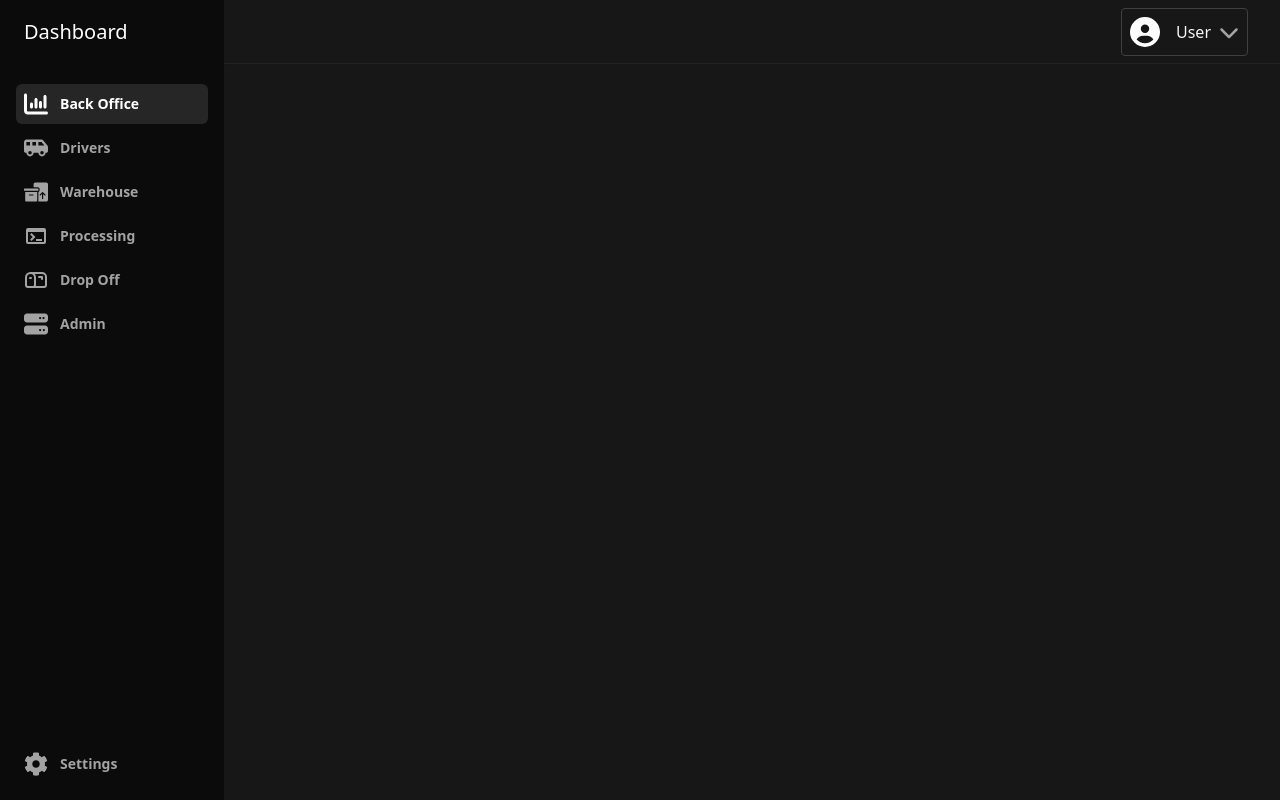
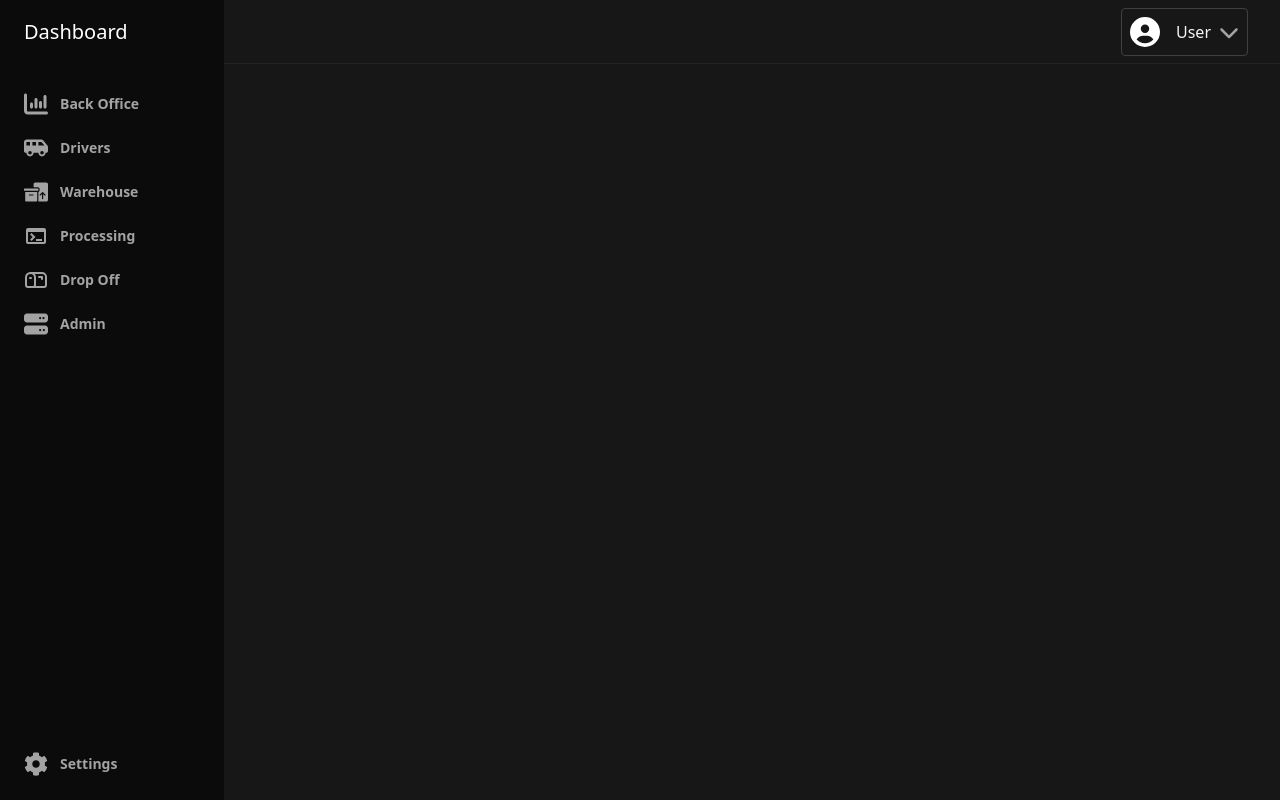
Before and after one commit to Howling-Techie/weee-charity-frontend, a React (Vite) app: page / in a window 1280 px wide. Built offline with nearby package versions, Linux system fonts and the light colour scheme.

Commit message:
Updated the sidebar and container formatting, sidebar also reflects current path.

```diff
--- a/src/components/Container.jsx
+++ b/src/components/Container.jsx
@@ -1,6 +1,6 @@
 export const Container = ({children}) => {
     return (
-        <div className="container mx-auto sm:px-6 lg:px-8 text-gray-200">
+        <div className="container mx-auto sm:px-6 lg:px-8 text-neutral-200">
             {children}
         </div>
     )
--- a/src/components/Sidebar.jsx
+++ b/src/components/Sidebar.jsx
@@ -1,4 +1,4 @@
-import {Fragment, useState} from 'react'
+import {Fragment, useEffect, useState} from 'react'
 import {Dialog, Menu, Transition} from '@headlessui/react'
 import {
     FaBars,
@@ -11,16 +11,16 @@ import {
 } from "react-icons/fa6";
 import {MdTerminal} from "react-icons/md";
 import {LuMailbox} from "react-icons/lu";
-import {Outlet} from "react-router-dom";
+import {Outlet, useLocation} from "react-router-dom";
 import {FaCog} from "react-icons/fa";
 
-const navigation = [
-    {name: 'Back Office', href: '#', icon: FaChartColumn, current: true},
-    {name: 'Drivers', href: '#', icon: FaVanShuttle, current: false},
-    {name: 'Warehouse', href: '#', icon: FaBoxesPacking, current: false},
-    {name: 'Processing', href: '#', icon: MdTerminal, current: false},
-    {name: 'Drop Off', href: '#', icon: LuMailbox, current: false},
-    {name: 'Admin', href: '#', icon: FaServer, current: false},
+const initialNavigation = [
+    {name: 'Back Office', href: '/office', icon: FaChartColumn, current: false},
+    {name: 'Drivers', href: '/drivers', icon: FaVanShuttle, current: false},
+    {name: 'Warehouse', href: '/warehouse', icon: FaBoxesPacking, current: false},
+    {name: 'Processing', href: '/processing', icon: MdTerminal, current: false},
+    {name: 'Drop Off', href: '/dropoff', icon: LuMailbox, current: false},
+    {name: 'Admin', href: '/admin', icon: FaServer, current: false},
 ]
 const userNavigation = [
     {name: 'Your account', href: '#'},
@@ -33,6 +33,20 @@ function classNames(...classes) {
 
 export const Sidebar = () => {
     const [sidebarOpen, setSidebarOpen] = useState(false)
+
+    const location = useLocation();
+    const {pathname} = location;
+
+    const [navigation, setNavigation] = useState(initialNavigation);
+
+    useEffect(() => {
+        const newNavigation = navigation.map(option => ({
+            ...option,
+            current: pathname.startsWith(option.href)
+        }));
+
+        setNavigation(newNavigation);
+    }, [pathname]);
 
     return (
         <>
```
